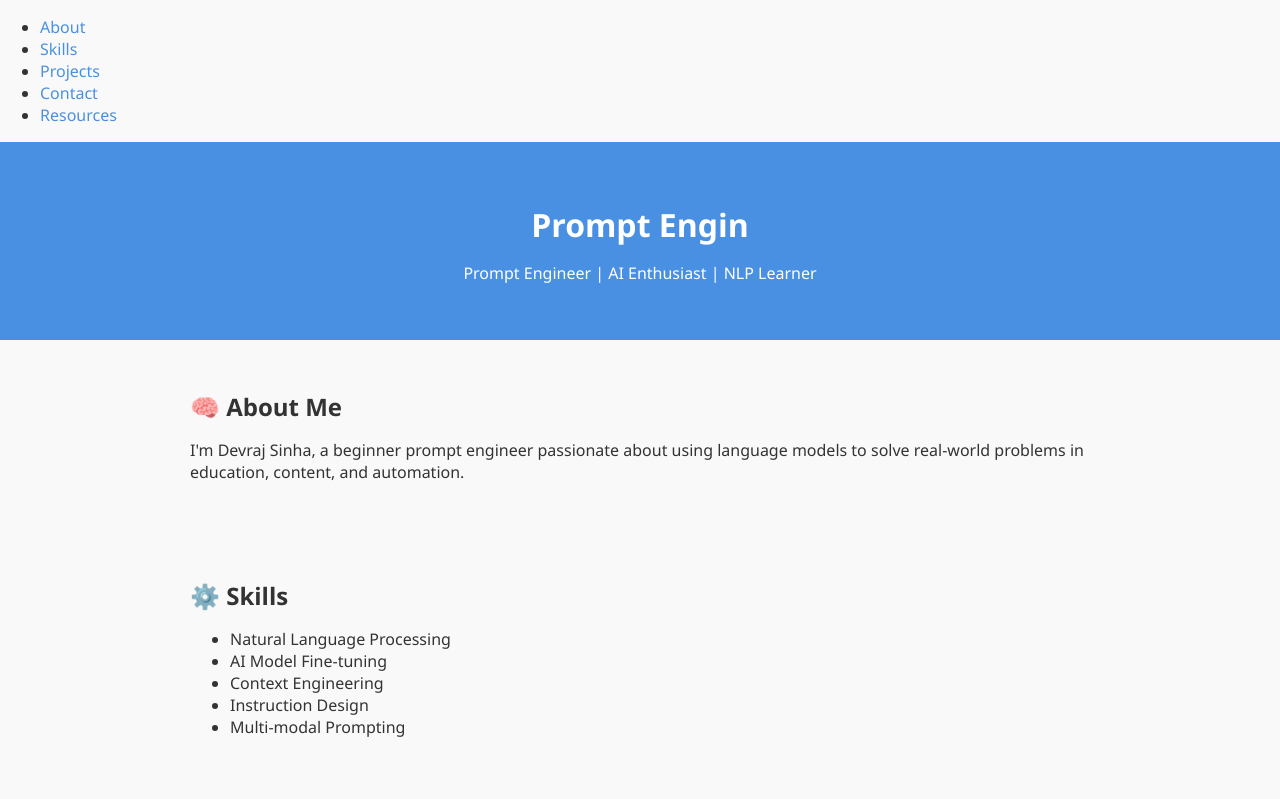
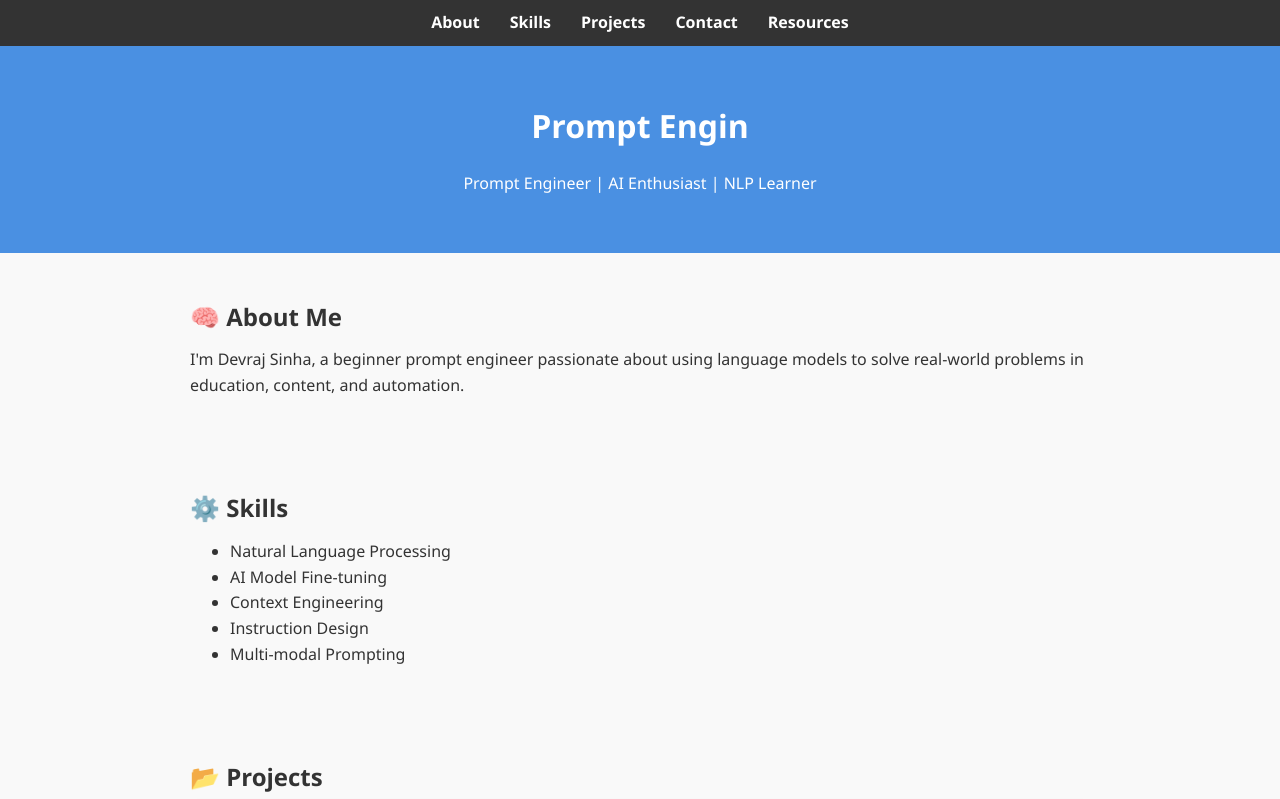
Before and after one commit to devraj0408/devrajsinha.github.io, a plain HTML site: page index.html in a window 1280 px wide. Shown: the top 799 px of the page. Drawn offline with Linux system fonts and the light colour scheme.

Commit message:
style.css

```diff
--- a/style.css
+++ b/style.css
@@ -1,34 +1,125 @@
+/* Reset and Base Styles */
 body {
   font-family: 'Segoe UI', sans-serif;
   margin: 0;
   padding: 0;
   background-color: #f9f9f9;
   color: #333;
+  line-height: 1.6;
 }
+
+nav {
+  background-color: #333;
+  padding: 10px 0;
+  text-align: center;
+  position: sticky;
+  top: 0;
+  z-index: 999;
+}
+
+nav ul {
+  list-style: none;
+  margin: 0;
+  padding: 0;
+  display: flex;
+  justify-content: center;
+  flex-wrap: wrap;
+}
+
+nav ul li {
+  margin: 0 15px;
+}
+
+nav ul li a {
+  color: #fff;
+  text-decoration: none;
+  font-weight: bold;
+}
+
+nav ul li a:hover {
+  text-decoration: underline;
+}
+
 header {
   background-color: #4a90e2;
   color: white;
   padding: 40px 20px;
   text-align: center;
+  animation: fadeSlideDown 1.5s ease-out forwards;
 }
+
+.typing {
+  font-size: 2em;
+  font-weight: bold;
+  min-height: 1.5em;
+}
+
 section {
   padding: 30px 20px;
   max-width: 900px;
   margin: auto;
+  opacity: 0;
+  transform: translateY(-30px);
+  animation: fadeSlideDown 1s ease-out forwards;
 }
+
+section:nth-of-type(1) { animation-delay: 0.3s; }
+section:nth-of-type(2) { animation-delay: 0.6s; }
+section:nth-of-type(3) { animation-delay: 0.9s; }
+section:nth-of-type(4) { animation-delay: 1.2s; }
+section:nth-of-type(5) { animation-delay: 1.5s; }
+
 h1, h2 {
   margin-bottom: 10px;
+  line-height: 1.2;
 }
+
 .project {
   margin-bottom: 20px;
+  background-color: #fff;
+  padding: 15px;
+  border-radius: 8px;
+  box-shadow: 0 2px 8px rgba(0, 0, 0, 0.05);
 }
+
 footer {
   text-align: center;
   padding: 20px;
   background: #eee;
   color: #666;
+  font-size: 14px;
 }
-/* Animation for fade-in effect */
+
+a {
+  color: #4a90e2;
+  text-decoration: none;
+}
+
+a:hover {
+  text-decoration: underline;
+}
+
+/* Scroll to Top Button */
+#topBtn {
+  position: fixed;
+  bottom: 30px;
+  right: 30px;
+  display: none;
+  background-color: #4a90e2;
+  color: #fff;
+  border: none;
+  padding: 10px 15px;
+  border-radius: 5px;
+  cursor: pointer;
+  box-shadow: 0 2px 6px rgba(0, 0, 0, 0.2);
+  z-index: 1000;
+}
+
+#topBtn:hover {
+  background-color: #357ab8;
+}
+
+/* Animation Keyframes */
 @keyframes fadeSlideDown {
   from {
     opacity: 0;
@@ -39,15 +130,3 @@ footer {
     transform: translateY(0);
   }
 }
-
-header {
-  animation: fadeSlideDown 1.5s ease-out;
-}
-
-a {
-  color: #4a90e2;
-  text-decoration: none;
-}
-a:hover {
-  text-decoration: underline;
-}
```
